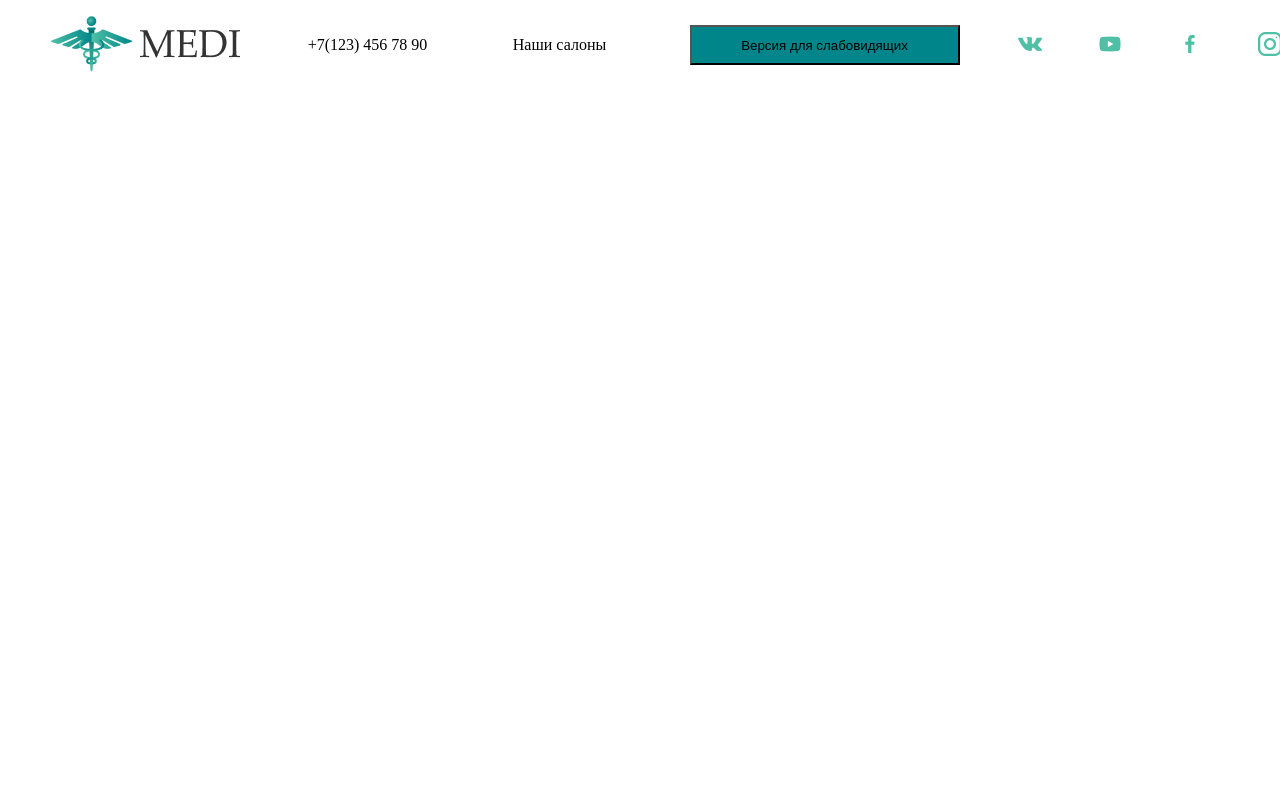
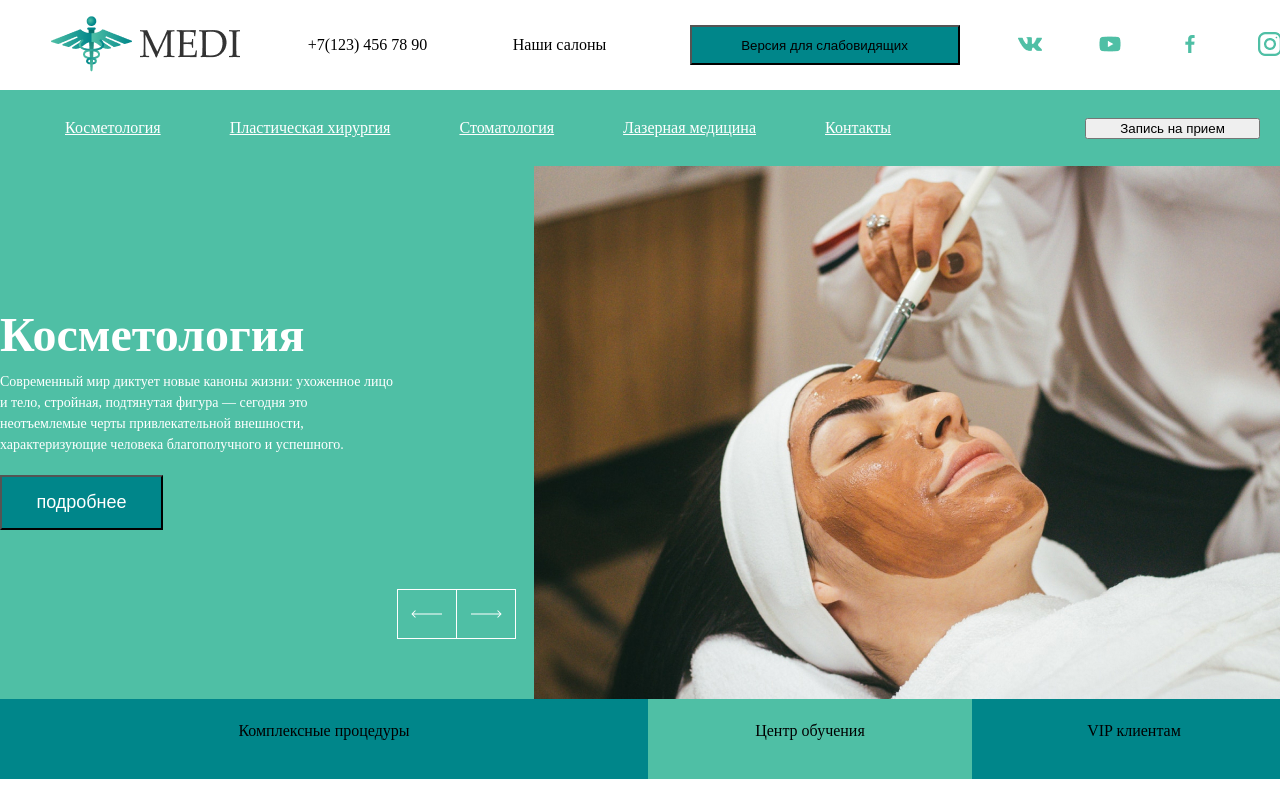
Before and after one commit to Alex-Corsa/Homework_14_lesson_11, a plain HTML site: page index.html in a window 1280 px wide. Shown: the top 800 px of the page. Drawn offline with Linux system fonts and the light colour scheme.

Commit message:
section-1

```diff
--- a/assets/styles/style.css
+++ b/assets/styles/style.css
@@ -20,8 +20,117 @@
 	". . . . . . . .";
 }
 
-.header__btn{
+.header__btn {
 	width: 270px;
 	height: 40px;
 	background-color: #00868A;
 }
+
+.container {
+    max-width: 1295px;
+    margin: 0 auto;
+}
+
+.section-first {
+    background-color: #4FBFA5;
+}
+
+.section-first__line {
+    width: 1295px;
+}
+
+.section-first__menu {
+    padding: 30px 95px 30px 65px;
+    display: inline-block;
+}
+
+.section-first__item {
+    color: #ffffff;
+}
+
+.section-first__item:not(:last-child) {
+	padding-right: 65px;
+}
+
+.section-first__form {
+    display: inline-block;
+    margin-left: 95px;
+}
+
+.section-first__btn--btn-1 {
+    width: 175px;
+}
+
+.section-first__info {
+    display: flex;
+}
+
+.section-first__text {
+    width: 416px;
+    margin-top: 133px;
+}
+
+.section-first__h1 {
+    color: #ffffff;
+    font-weight: bold;
+    font-size: 48px;
+    line-height: 150%;
+}
+
+.section-first__img {
+    width: 925px;
+    margin-left: auto;
+    display: flex;
+    justify-content: space-between;
+}
+
+.section-first__span {
+    padding: 20px 0;
+    color: #ffffff;
+    font-weight: 500;
+    font-size: 14px;
+    line-height: 150%;
+}
+
+.section-first__btn--btn-2 {
+    width: 163px;
+    color: #ffffff;
+    background-color: #00868A;
+    margin-top: 20px;
+    padding: 15px 25px;
+    font-weight: 500;
+    font-size: 18px;
+    line-height: 21px;
+}
+
+.section-first__img-logo {
+    margin-top: 423px;
+}
+
+.section-first__title--grid {
+    display: grid;
+	grid-template-columns: 648px 324px 324px;
+	grid-template-rows: 80px;
+	gap: 0px 0px;
+	grid-template-areas:
+	". . . ";
+}
+
+.section-first__title--first {
+    width: 648px;
+    text-align: center;
+    padding-top: 24px;
+    background-color: #00868A;
+}
+.section-first__title--second {
+    width: 324px;
+    text-align: center;
+    padding-top: 24px;
+    background-color: #4FBFA5;
+}
+.section-first__title--third {
+    width: 324px;
+    text-align: center;
+    padding-top: 24px;
+    background-color: #00868A;
+}
--- a/index.html
+++ b/index.html
@@ -4,6 +4,9 @@
     <meta charset="UTF-8">
     <meta http-equiv="X-UA-Compatible" content="IE=edge">
     <meta name="viewport" content="width=device-width, initial-scale=1.0">
+    <link rel="preconnect" href="https://fonts.googleapis.com">
+    <link rel="preconnect" href="https://fonts.gstatic.com" crossorigin>
+    <link href="https://fonts.googleapis.com/css2?family=Roboto:ital,wght@1,100&display=swap" rel="stylesheet">
     <link rel="stylesheet" href="./assets/styles/reset.css">
     <link rel="stylesheet" href="./assets/styles/style.css">
     <title>Document</title>
@@ -38,7 +41,40 @@
         </div>
     </header>
     <main>
-        <section></section>
+        <section class="section-first">
+            <div class="container">
+                <div class="section-first__line">
+                    <div class="section-first__menu">
+                        <a href="#" class="section-first__item">Косметология</a>
+                        <a href="#" class="section-first__item">Пластическая хирургия</a>
+                        <a href="#" class="section-first__item">Стоматология</a>
+                        <a href="#" class="section-first__item">Лазерная медицина</a>
+                        <a href="#" class="section-first__item">Контакты</a>
+                    </div>
+                    <form class="section-first__form" action="">
+                        <button class="section-first__line section-first__btn--btn-1">Запись на прием</button>
+                    </form>
+                </div>
+                <div class="section-first__info">
+                    <div class="section-first__text">
+                        <h1 class="section-first__h1">Косметология</h1>
+                        <span class="section-first__span">Современный мир диктует новые каноны жизни: ухоженное лицо и тело, стройная, подтянутая фигура — сегодня это неотъемлемые черты привлекательной внешности, характеризующие человека благополучного и успешного.</span>
+                        <form action="">
+                            <button class="section-first__btn section-first__btn--btn-2">подробнее</button>
+                        </form>
+                    </div>
+                    <div class="section-first__img">
+                        <img class="section-first__img-logo" width="119px" height="50px" src="./assets/images/2-main/section-1/Group 3.png" alt="">
+                        <img src="./assets/images/2-main/section-1/Rectangle 7.jpg" alt="">
+                    </div>
+                </div>
+                <div class="section-first__title section-first__title--grid">
+                    <div class="section-first__title section-first__title--first">Комплексные процедуры</div>
+                    <div class="section-first__title section-first__title--second">Центр обучения</div>
+                    <div class="section-first__title section-first__title--third">VIP клиентам</div>
+                </div>
+            </div>
+        </section>
         <section></section>
         <section></section>
         <section></section>
```
